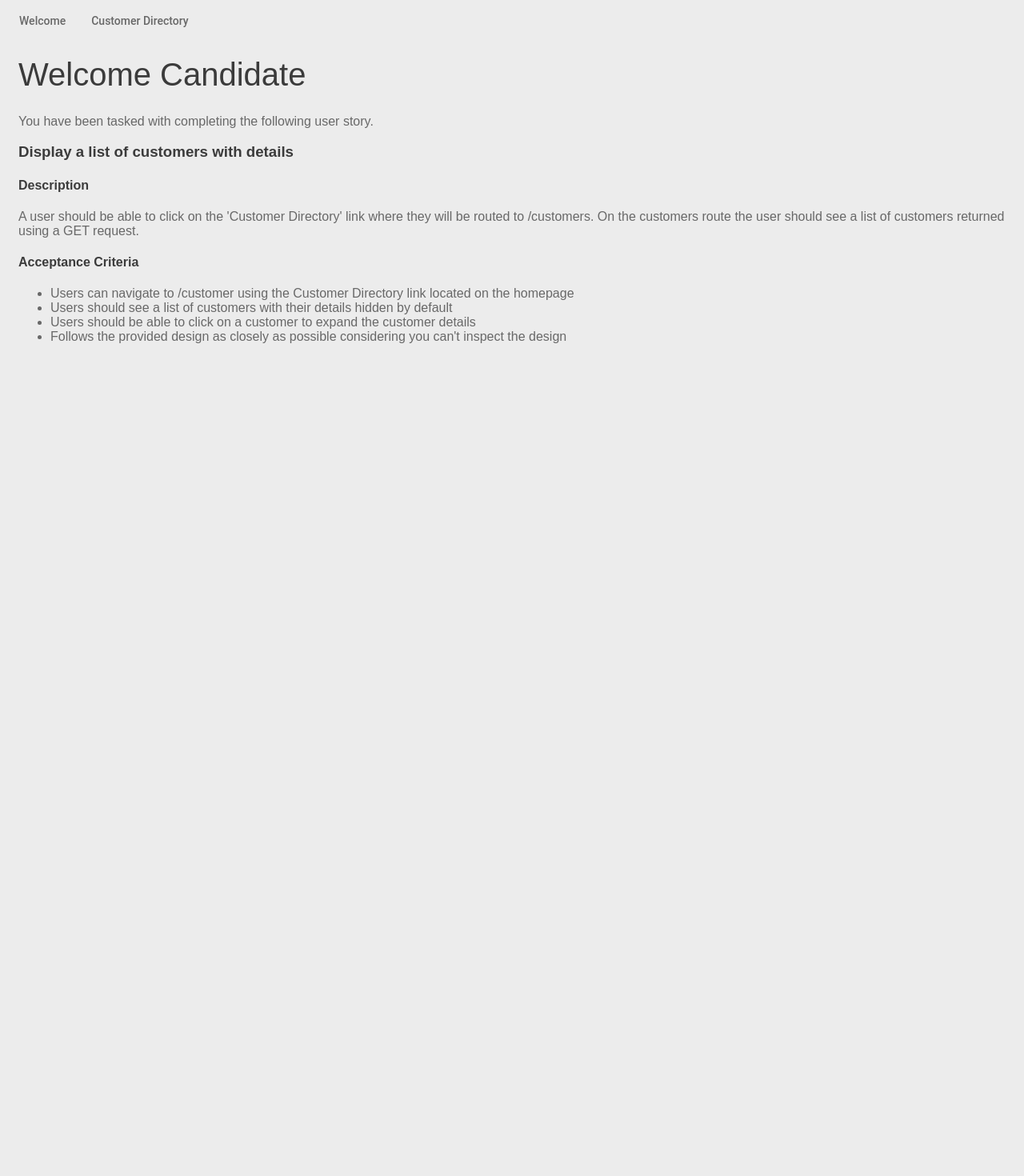
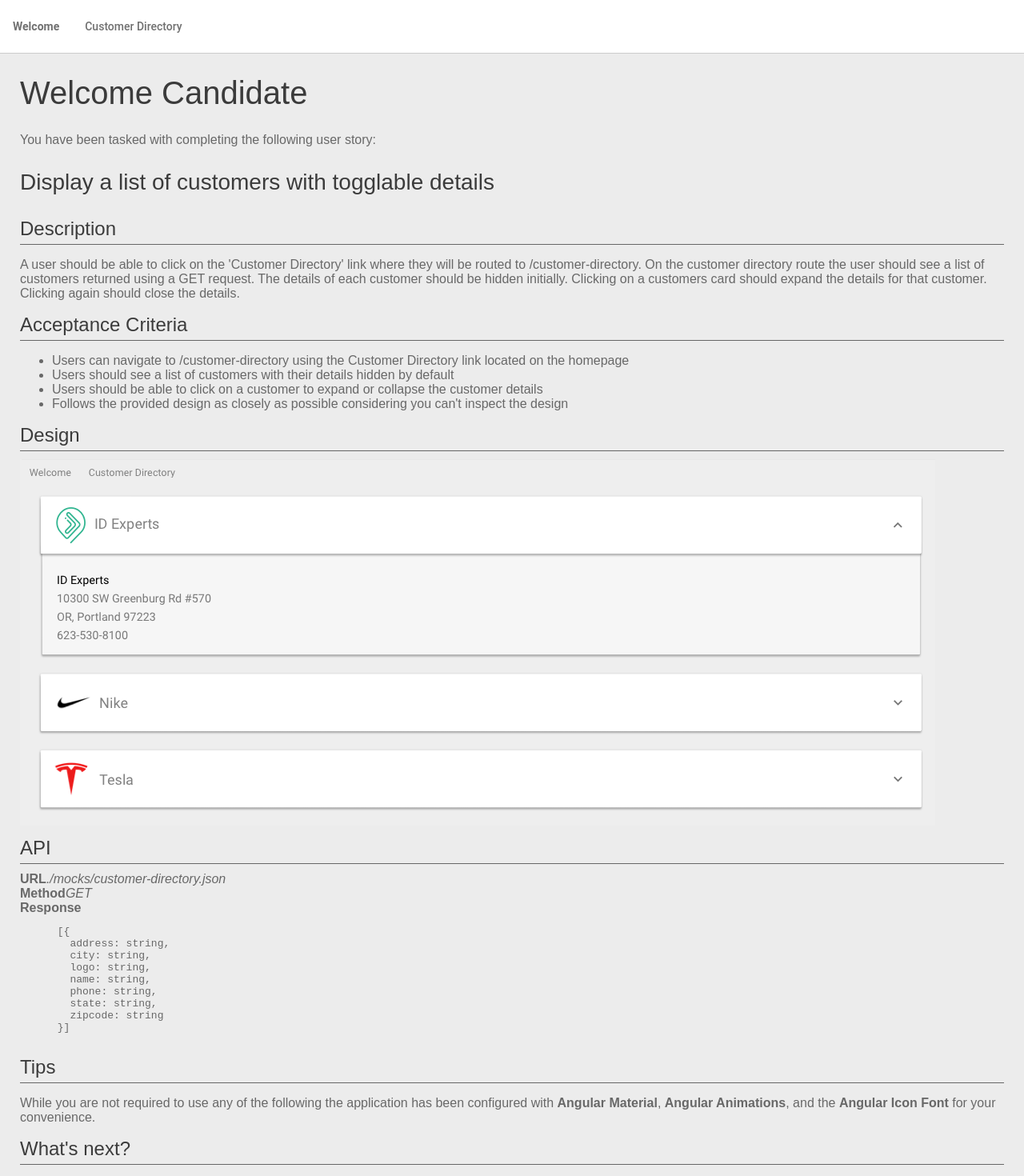
Before and after one commit to efarley-idx/ux-dev-test, an Angular app: page / in a window 1280 px wide. Shown: the top 1470 px of the page at 80% size. Before the commit the page ends 800 px from the top, so only its background shows below. Built offline with nearby package versions, Linux system fonts and the light colour scheme.

Commit message:
Updates welcome screen

```diff
--- a/src/app/app.component.html
+++ b/src/app/app.component.html
@@ -1,5 +1,5 @@
 <nav>
-  <button mat-button routerLink="/">Welcome</button>
-  <button mat-button routerLink="/">Customer Directory</button>
+  <button mat-button routerLink="/" routerLinkActive="active">Welcome</button>
+  <button mat-button routerLink="/customer-directory" routerLinkActive="active">Customer Directory</button>
 </nav>
 <router-outlet></router-outlet>
--- a/src/app/app.component.scss
+++ b/src/app/app.component.scss
@@ -0,0 +1,9 @@
+nav {
+  background-color: white;
+  border-bottom: 1px solid rgba(0,0,0,.2);
+  padding: 15px 0px;
+
+  button.active {
+    font-weight: bold;
+  }
+}
--- a/src/app/modules/welcome/welcome.component.html
+++ b/src/app/modules/welcome/welcome.component.html
@@ -1,18 +1,46 @@
 <div class="welcome">
   <h1>Welcome Candidate</h1>
   <p>
-    You have been tasked with completing the following user story.
+    You have been tasked with completing the following user story:
   </p>
-  <h3>Display a list of customers with details</h3>
+  <h3>Display a list of customers with togglable details</h3>
   <h4>Description</h4>
   <p>
-    A user should be able to click on the 'Customer Directory' link where they will be routed to /customers. On the customers route the user should see a list of customers returned using a GET request.
+    A user should be able to click on the 'Customer Directory' link where they will be routed to /customer-directory. On the customer directory route the user should see a list of customers returned using a GET request. The details of each customer should be hidden initially. Clicking on a customers card should expand the details for that customer. Clicking again should close the details.
   </p>
   <h4>Acceptance Criteria</h4>
   <ul>
-    <li>Users can navigate to /customer using the Customer Directory link located on the homepage</li>
+    <li>Users can navigate to /customer-directory using the Customer Directory link located on the homepage</li>
     <li>Users should see a list of customers with their details hidden by default</li>
-    <li>Users should be able to click on a customer to expand the customer details</li>
+    <li>Users should be able to click on a customer to expand or collapse the customer details</li>
     <li>Follows the provided design as closely as possible considering you can't inspect the design</li>
   </ul>
+  <h4>Design</h4>
+  <img src="assets/design.png" class="design" />
+  <h4>API</h4>
+  <div>
+    <strong>URL</strong> <em>./mocks/customer-directory.json</em><br />
+    <strong>Method</strong> <em>GET</em><br />
+    <strong>Response</strong>
+    <pre>
+      <code>[&#123;
+        address: string,
+        city: string,
+        logo: string,
+        name: string,
+        phone: string,
+        state: string,
+        zipcode: string
+      &#125;]</code>
+    </pre>
+  </div>
+  <h4>Tips</h4>
+  <p>While you are not required to use any of the following the application has been configured with <strong>Angular Material</strong>, <strong>Angular Animations</strong>, and the <strong>Angular Icon Font</strong> for your convenience.</p>
+  <h4>What's next?</h4>
+  <ol>
+    <li>Open the repositories root directory and delete the <em>`node_modules`</em> directory (If you don't do this you will be unable to submit your code).</li>
+    <li>Zip the repositories directory</li>
+    <li>Email the .zip file to <a href="mailto:ryan.johnson@idexpertscorp.com">ryan.johnson@idexpertscorp.com</a></li>
+    <li>Be ready to discuss your code</li>
+  </ol>
 </div>
--- a/src/app/modules/welcome/welcome.component.scss
+++ b/src/app/modules/welcome/welcome.component.scss
@@ -1,3 +1,16 @@
+h3 {
+  font-size: 1.75em;
+  font-weight: normal;
+}
+
+h4 {
+  border-bottom: 1px solid rgba(0,0,0,.56);
+  font-size: 1.5em;
+  font-weight: normal;
+  margin: 10px 0px;
+  padding-bottom: 5px;
+}
+
 .welcome {
-  margin: 0px 15px;
+  margin: 0px 25px;
 }
--- a/src/styles.scss
+++ b/src/styles.scss
@@ -4,6 +4,7 @@ body {
   background-color: rgba(0,0,0,.075);
   color: rgba(0,0,0,.56);
   font-family: Arial, sans-serif;
+  margin: 0px;
 }
 
 h1,h2,h3,h4,h5,h6 {
```
Also changed, not shown: src/assets/design.png (added).
